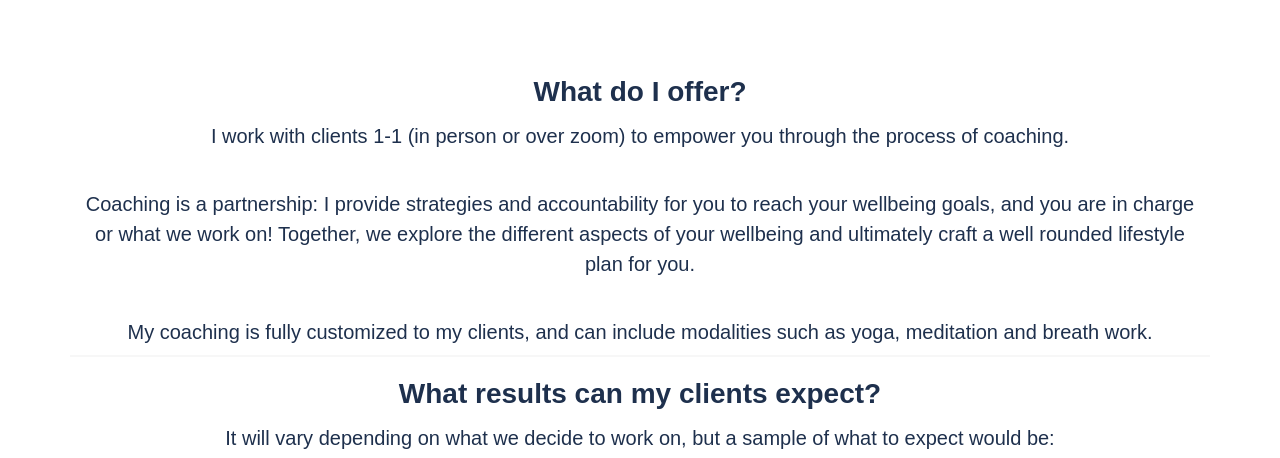
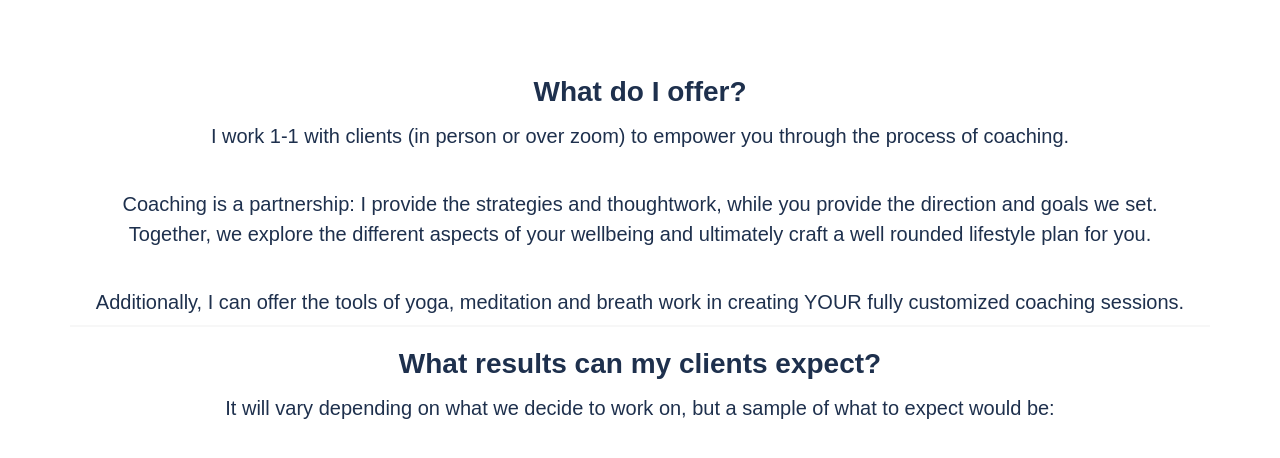
Before and after one commit to mzakany23/mindfulopus-website, an Eleventy site: page src/index.njk in a window 1280 px wide. Shown: the part 2280-2738 px from the top of the page. Built offline with nearby package versions, Linux system fonts and the light colour scheme; Eleventy itself is replaced by a stand-in of ours; files that its build step writes are made by us from their sources; a script that the page names is missing; a web font is replaced by a local one; what eleventy-plugin-svg-sprite would draw is missing.

Commit message:
remove some text

```diff
--- a/src/includes/partials/services.njk
+++ b/src/includes/partials/services.njk
@@ -7,15 +7,15 @@
                     What do I offer?
 
                 </h3>
-                <h5 class="fw-normal">I work with clients 1-1 (in person or over zoom) to empower you through the process of coaching.  </h5>
+                <h5 class="fw-normal">I work 1-1 with clients (in person or over zoom) to empower you through the process of coaching.  </h5>
 
                 <br>
 
-                <h5 class="fw-normal">Coaching is a partnership: I provide strategies and accountability for you to reach your wellbeing goals, and you are in charge or what we work on! Together, we explore the different aspects of your wellbeing and ultimately craft a well rounded lifestyle plan for you.</h5>
+                <h5 class="fw-normal">Coaching is a partnership: I provide the strategies and thoughtwork, while you provide the direction and goals we set. Together, we explore the different aspects of your wellbeing and ultimately craft a well rounded lifestyle plan for you.</h5>
 
                 <br>
 
-                <h5 class="fw-normal">My coaching is fully customized to my clients, and can include modalities such as yoga, meditation and breath work.</h5>
+                <h5 class="fw-normal">Additionally, I can offer the tools of yoga, meditation and breath work in creating YOUR fully customized coaching sessions.   </h5>
             </div>
 
             <hr>
```
